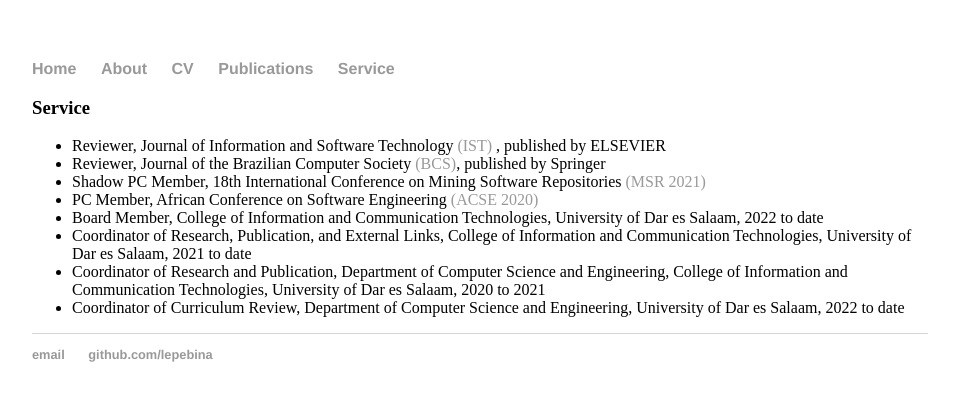
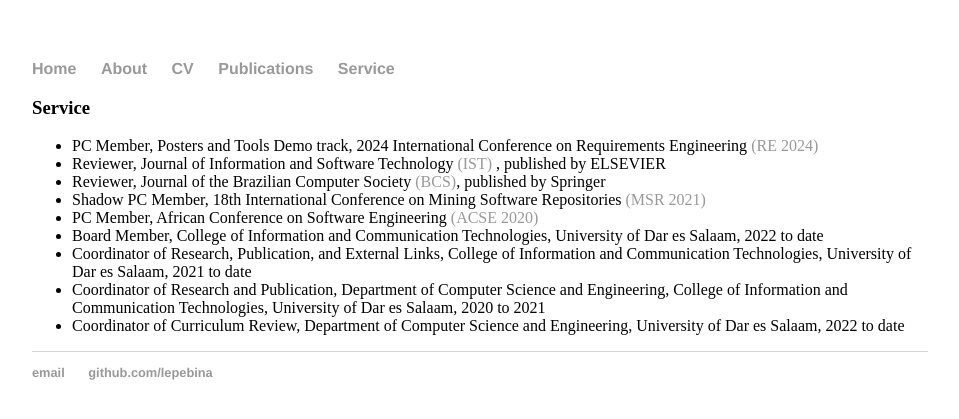
Before and after one commit to lepebina/lepebina.github.io, a Jekyll site: the page built from service.html, in a window 1280 px wide. Shown: the top 419 px of the page, without its empty margins (160-1119 px from the left). Built offline with Jekyll 4.4.1, drawn with Linux system fonts in a browser that asks for light colours.

Commit message:
Update service.html

```diff
--- a/service.html
+++ b/service.html
@@ -4,7 +4,8 @@ title: Leonard Peter Binamungu
 ---
 <div class="blurb">
 	<h3>Service</h3>
-	              <ul>      <li>Reviewer, Journal of Information and Software Technology <a href="https://www.journals.elsevier.com/information-and-software-technology">(IST)
+	              <ul>     <li>PC Member, Posters and Tools Demo track, 2024 International Conference on Requirements Engineering<a href="https://conf.researchr.org/track/RE-2024/RE-2024-posters-and-tool-demos"> (RE 2024)</a></li>
+			      <li>Reviewer, Journal of Information and Software Technology <a href="https://www.journals.elsevier.com/information-and-software-technology">(IST)
 			      </a>, published by ELSEVIER</li>
 	        		<li>Reviewer, Journal of the Brazilian Computer Society <a href="https://journal-bcs.springeropen.com/">(BCS)</a>, published by Springer</li>
 			      <li>Shadow PC Member, 18th International Conference on Mining Software Repositories<a href="https://2021.msrconf.org/"> (MSR 2021)</a></li>
```
